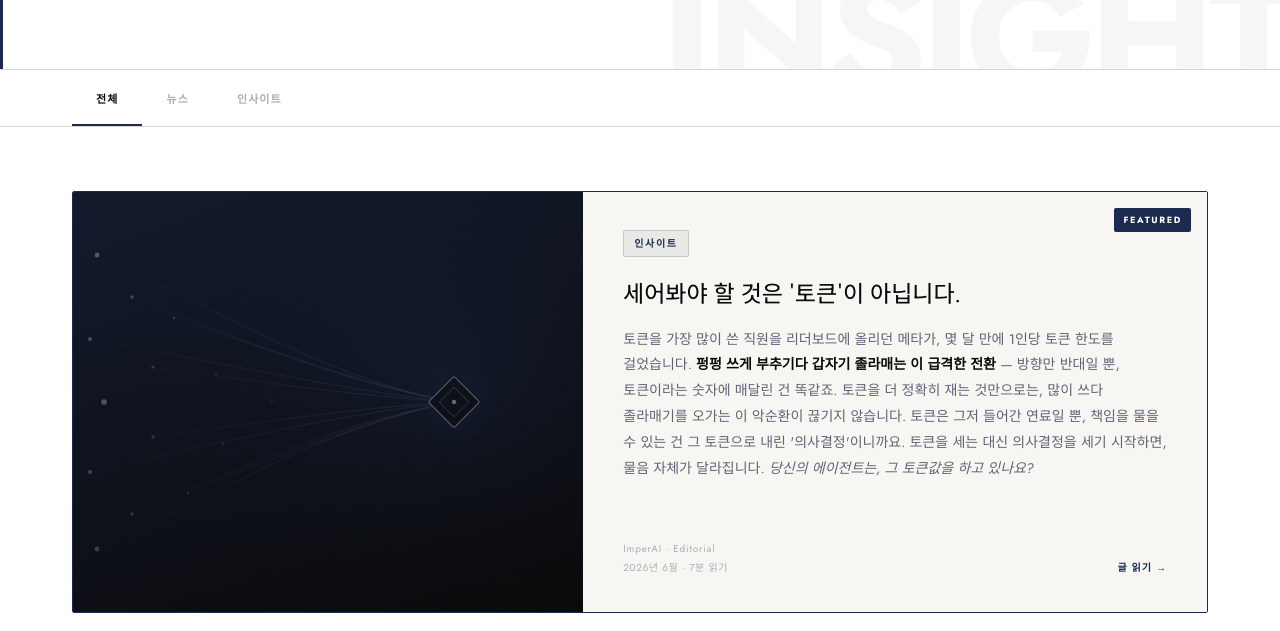
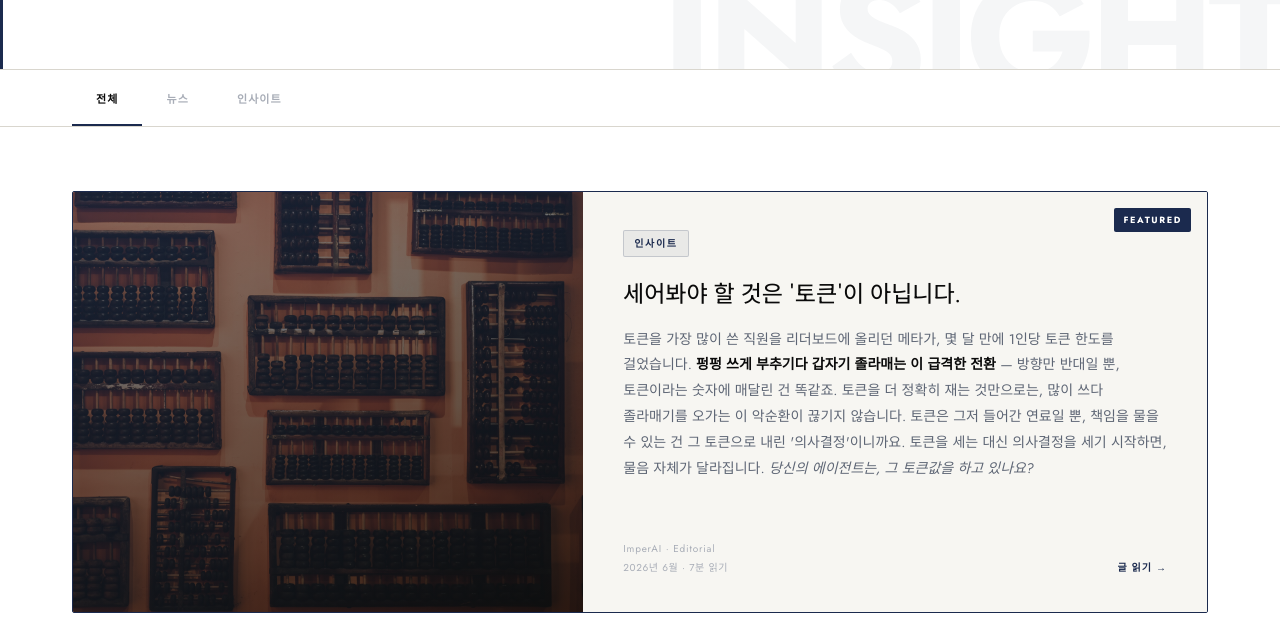
Before and after one commit to ben-blog/toren, a website: page insight.html in a window 1280 px wide. Shown: the part 306-937 px from the top of the page. Drawn offline with Linux system fonts and the light colour scheme.

Commit message:
Swap tokenworthy hero/card image to abacus, add OG jpg

```diff
--- a/insight.html
+++ b/insight.html
@@ -599,8 +599,8 @@
           style="text-decoration: none; color: inherit"
         >
           <img
-            src="insight/assets/tokenworthy.svg"
-            alt="Tokens converging into a single decision"
+            src="insight/assets/abacus.avif"
+            alt="주판 — 세는 행위에 관한 은유"
             width="800"
             height="600"
             loading="lazy"
```
Also changed, not shown: insight/tokenworthy.html (+3 -3 lines), insight/assets/abacus.avif (added), insight/assets/tokenworthy-og.jpg (added).
